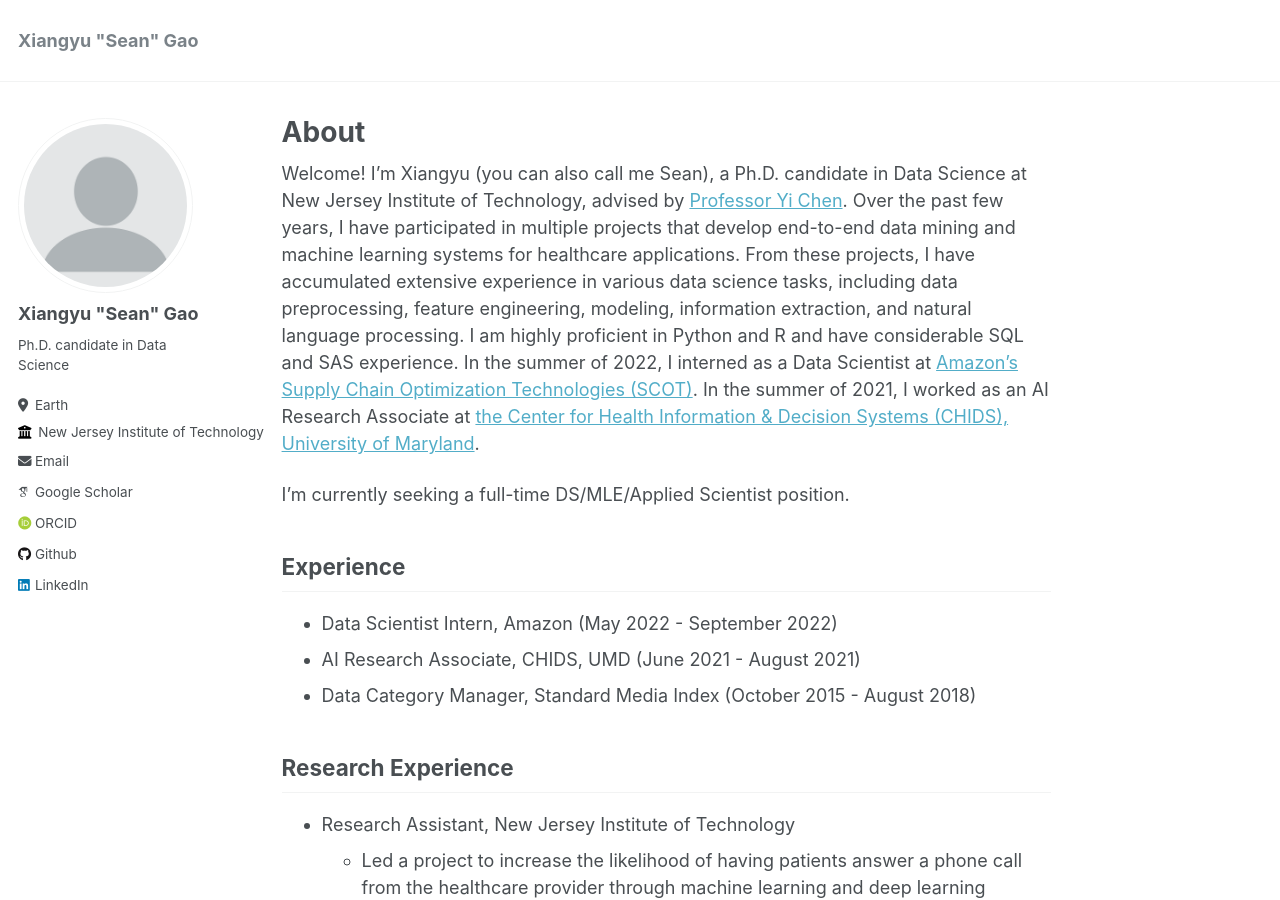
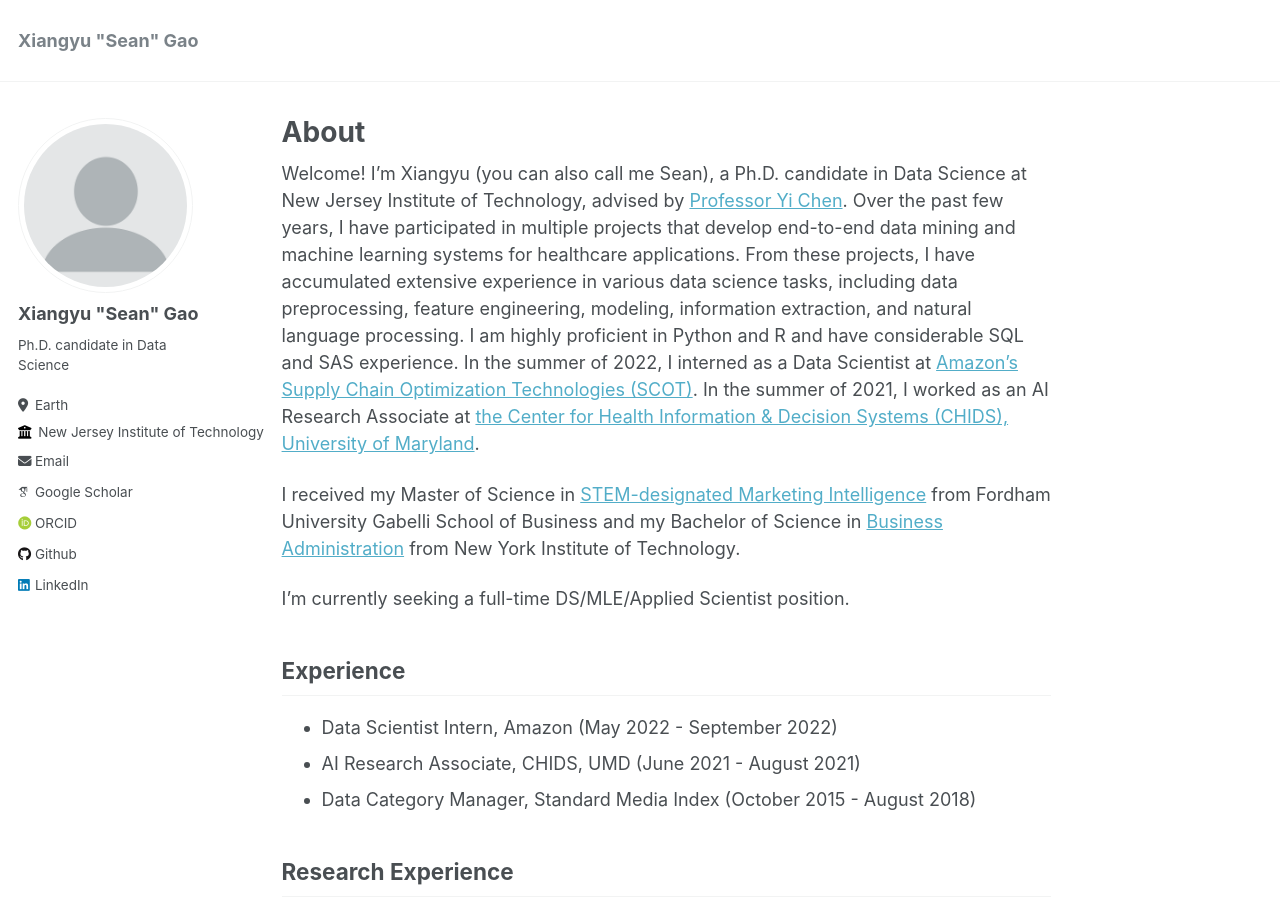
Before and after one commit to xga0/xga0.github.io, a Jekyll site: the page built from _pages/about.md, in a window 1280 px wide and 900 px high. Built offline with Jekyll 4.4.1, drawn with Linux system fonts in a browser that asks for light colours; some web fonts are replaced.

Commit message:
Update about.md

```diff
--- a/_pages/about.md
+++ b/_pages/about.md
@@ -8,6 +8,8 @@ redirect_from:
 ---
 
 Welcome! I'm Xiangyu (you can also call me Sean), a Ph.D. candidate in Data Science at New Jersey Institute of Technology, advised by [Professor Yi Chen](https://web.njit.edu/~ychen/). Over the past few years, I have participated in multiple projects that develop end-to-end data mining and machine learning systems for healthcare applications. From these projects, I have accumulated extensive experience in various data science tasks, including data preprocessing, feature engineering, modeling, information extraction, and natural language processing. I am highly proficient in Python and R and have considerable SQL and SAS experience. In the summer of 2022, I interned as a Data Scientist at [Amazon’s Supply Chain Optimization Technologies (SCOT)](https://www.amazon.science/tag/supply-chain-optimization-technologies). In the summer of 2021, I worked as an AI Research Associate at [the Center for Health Information & Decision Systems (CHIDS), University of Maryland](https://www.rhsmith.umd.edu/centers/chids).
+
+I received my Master of Science in [STEM-designated Marketing Intelligence](https://www.fordham.edu/gabelli-school-of-business/academic-programs-and-admissions/graduate-programs/academic-programs/ms-programs/marketing-intel) from Fordham University Gabelli School of Business and my Bachelor of Science in [Business Administration](https://www.nyit.edu/degrees/international_business_bs) from New York Institute of Technology.
 
 I’m currently seeking a full-time DS/MLE/Applied Scientist position.
 
```
